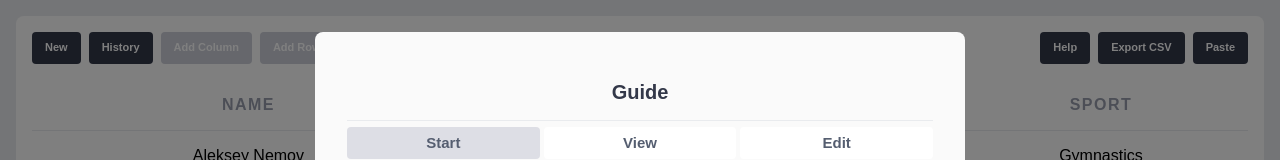
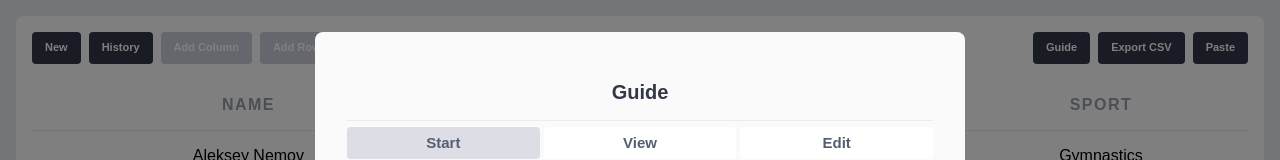
Before and after one commit to jyangca/markdown-table, a Next.js app: page / in a window 1280 px wide. Shown: the top 160 px of the page. Built offline with nearby package versions, Linux system fonts and the light colour scheme.

Commit message:
UPDATE: rename Help -> Guide

```diff
--- a/src/components/TableButtonList/TableButtonList.tsx
+++ b/src/components/TableButtonList/TableButtonList.tsx
@@ -49,7 +49,7 @@ const TableButtonList = ({ editMode, pasteMode, tableApi, tableHistory }: TableB
           </Button>
         </Flex>
         <Flex direction="ROW" gap={{ column: 8 }}>
-          <Button onClick={handleModalOpen}>Help</Button>
+          <Button onClick={handleModalOpen}>Guide</Button>
           <Button disabled={editMode || pasteMode} onClick={tableApi?.handleExportCsv}>
             Export CSV
           </Button>
```
